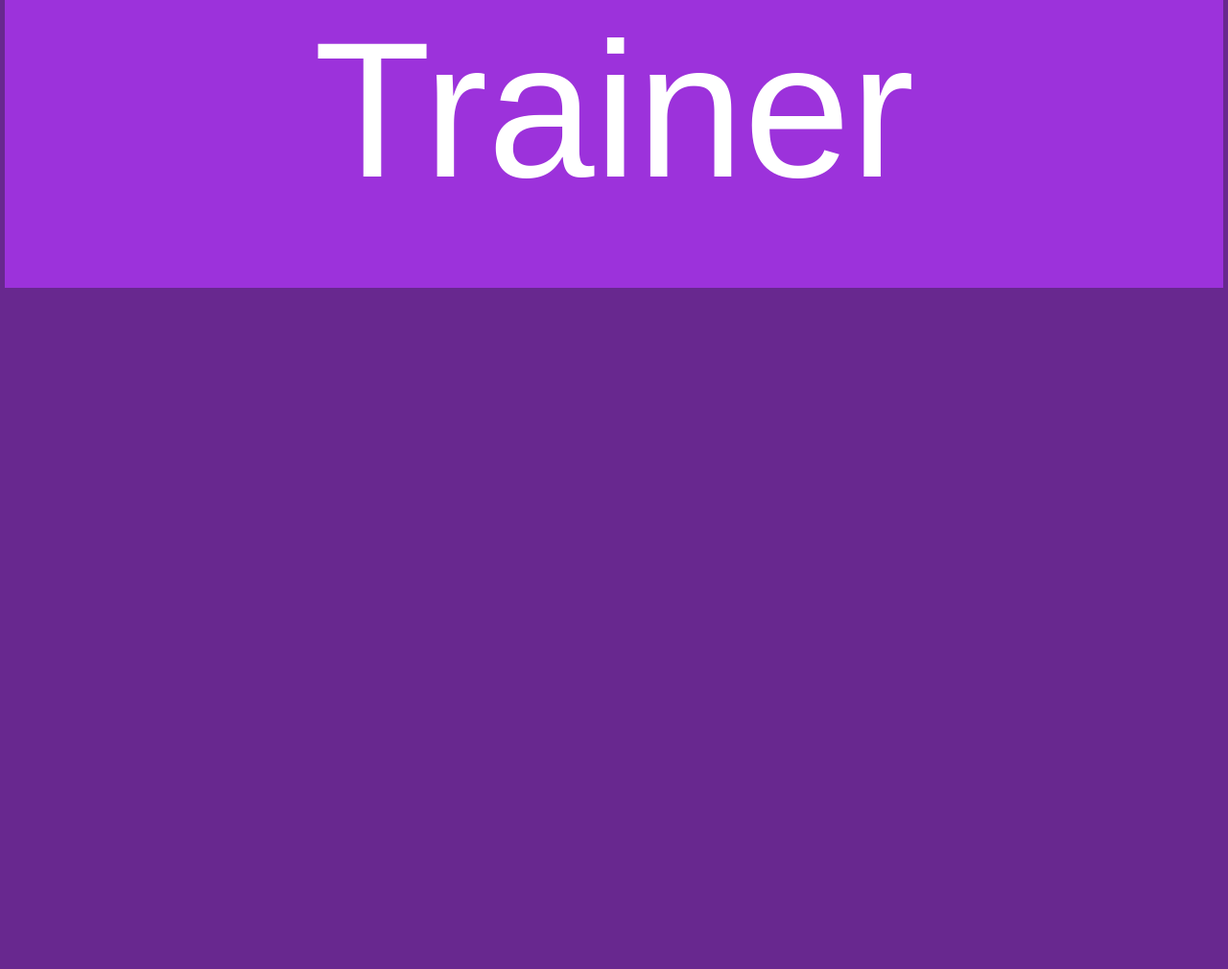
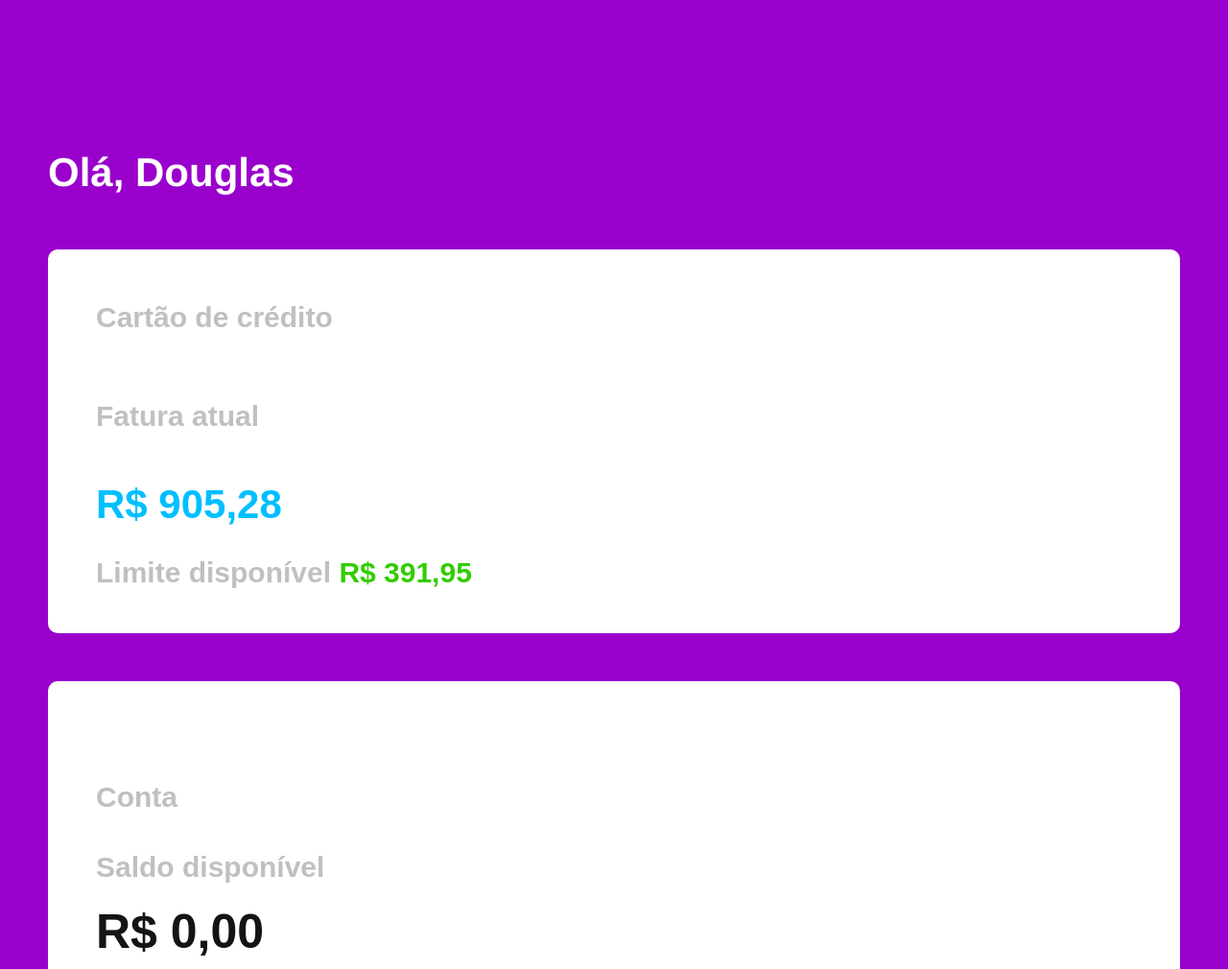
Before and after one commit to douglaslmts/Mobile, a plain HTML site: page index.html in a window 1280 px wide. Shown: the top 1010 px of the page at 96% size. Before the commit the page ends 800 px from the top, so only its background shows below. Drawn offline with nearby package versions, Linux system fonts and the light colour scheme.

Commit message:
imitando nubank

```diff
--- a/index.html
+++ b/index.html
@@ -3,14 +3,25 @@
 
 <head>
     <title>Página Inicial</title>
+        <link rel="stylesheet" href="https://maxcdn.bootstrapcdn.com/bootstrap/3.3.7/css/bootstrap.min.css">
     <link rel="stylesheet" href="css/style.css">
 </head>
 
-<body style="background-color:#68288F;">
+<body style="background-color:#9900cc;">
     <div id="div1">
+        Olá, Douglas
        <div id="div2">
-           Trainer
+            <p style="font-family:'arial';color:silver;font-size:30px;padding-top:50px ;padding-left: 50px;">Cartão de crédito</p>
+            <p style="font-family:'arial';color:silver;font-size:30px;padding-top:50px ;padding-left: 50px;">Fatura atual</p>
+            <p style="font-family:'arial';color:#00bfff;padding-left: 50px;padding-top:30px ;">R$ 905,28</p>
+            <p style="font-family:'arial';color:silver;font-size:30px;padding-left: 50px;padding-top:10px ;">Limite disponível <font style="color:  #33cc00;">R$ 391,95</font></p>
+        </div>
+       <div id="div3">
+        <p style="font-family:'arial';color:silver;font-size:30px;padding-top:100px ;padding-left: 50px;">Conta</p>
+        <p style="font-family:'arial';color:silver;font-size:30px;padding-top:20px ;padding-left: 50px;">Saldo disponível</p>
+        <p style="font-family:'arial';color:#141414;padding-left: 50px;font-size: 50px;">R$ 0,00</p>
        </div>
+       <div id="div4"></div>
     </div>
 
     <script src="js/script_index.js"></script>
--- a/js/script_index.js
+++ b/js/script_index.js
@@ -1,5 +1,8 @@
 var x = document.getElementById("div1")
 var a = document.getElementById("div2")
+var b = document.getElementById("div3")
+var c = document.getElementById("div4")
+
 
 window.onload = function() {
     redimenciona()
@@ -8,20 +11,44 @@ window.onload = function() {
 window.addEventListener('resize', function() { redimenciona() })
 
 function redimenciona() {
-    x.style.margin = "0px auto";
-    x.style.backgroundColor = "";
+    x.style.margin = "150px auto";
+    x.style.backgroundColor = "#9900cc";
     x.style.border = "";
-    x.style.width = window.innerWidth - 10 + "px";
-    x.style.height = window.innerHeight - 10 + "px";
-    x.style.color = "whitblacke";
-    x.style.fontFamily = "Arial";
-    x.style.fontSize = "12px";
+    x.style.width = window.innerWidth + "px";
+    x.style.height = window.innerHeight + "px";
+    x.style.color = "white";
+    x.style.fontFamily = "font-family: Graphik-Medium, Graphik-Regular, 'Gotham SSm A', 'Gotham SSm B', 'Helvetica Neue', Helvetica, Arial, sans-serif";
+    x.style.fontSize = "300%";
+    x.style.fontWeight = "bold";
+    x.style.height = window.innerHeight - 300 + "px";
+    x.style.width = window.innerWidth - 100 + "px";
 
-    a.style.backgroundColor = "#9C32DB";
-    a.style.textAlign = "center";
+    a.style.backgroundColor = "white";
+    a.style.marginTop = "50px";
+    a.style.border = "";
+    a.style.textAlign = "left";
     a.style.width = "100%";
-    a.style.height = "300px";
-    a.style.fontSize = "200px";
-    a.style.color = "white";
+    a.style.height = "400px";
+    a.style.borderRadius = "10px";
 
+    b.style.backgroundColor = "white";
+    b.style.textAlign = "left";
+    b.style.border = "";
+    b.style.fontFamily = "font-family: Graphik-Medium, Graphik-Regular, 'Gotham SSm A', 'Gotham SSm B', 'Helvetica Neue', Helvetica, Arial, sans-serif";
+    b.style.width = "100%";
+    b.style.marginTop = "50px";
+    b.style.height = "400px";
+    b.style.fontSize = "200px";
+    b.style.color = "white";
+    b.style.borderRadius = "10px";
+
+    c.style.backgroundColor = "white";
+    c.style.border = "";
+    c.style.textAlign = "center";
+    c.style.width = "100%";
+    c.style.marginTop = "50px";
+    c.style.height = "400px";
+    c.style.fontSize = "200px";
+    c.style.color = "white";
+    c.style.borderRadius = "10px";
 }
```
